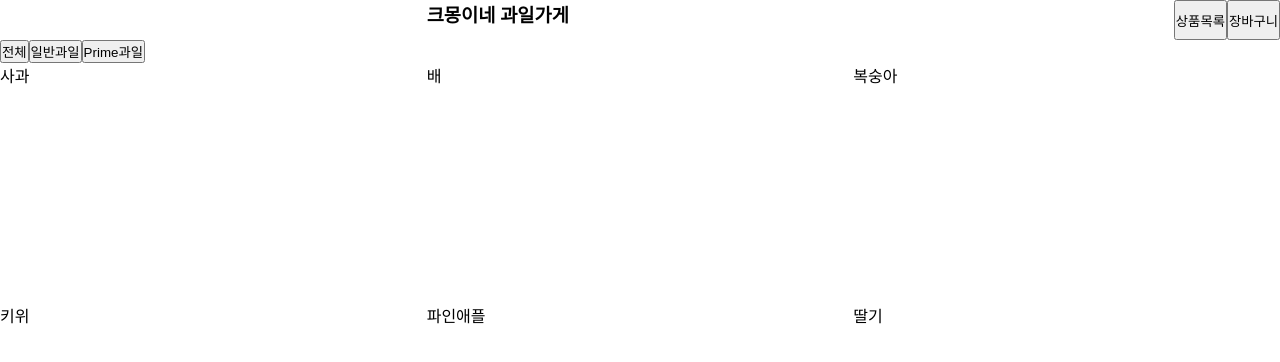
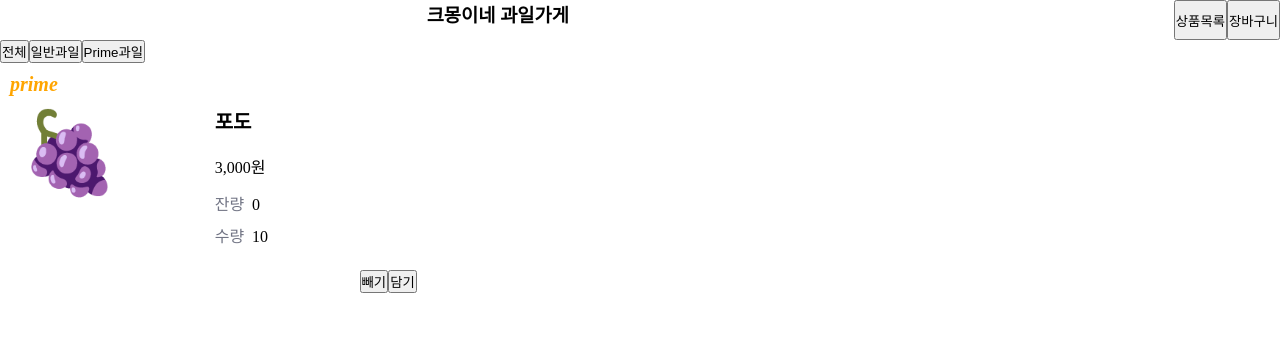
Before and after one commit to dongwook00/my-fruit-shop, a React (Create React App) app: page / in a window 1280 px wide. Shown: the top 362 px of the page. Built offline with nearby package versions, Linux system fonts and the light colour scheme.

Commit message:
add component: fruit

```diff
--- /dev/null
+++ b/src/components/FruitList/Fruit/Fruit.styles.ts
@@ -0,0 +1,46 @@
+import styled from 'styled-components';
+
+export const StyledFruit = styled.div`
+  padding: 1rem;
+  display: grid;
+  grid-template-rows: min-content 1fr min-content;
+  grid-template-columns: 1fr;
+
+  .type {
+    color: orange;
+    font-size: 2rem;
+    font-weight: 700;
+    font-style: italic;
+  }
+  .description {
+    padding: 1rem;
+    display: grid;
+    grid-template-rows: 100%;
+    grid-template-columns: 0.4fr 0.6fr;
+  }
+  .text {
+    margin-left: 4rem;
+    .name {
+      font-size: 2rem;
+      margin-bottom: 1.9rem;
+    }
+    .price {
+      font-size: 1.6rem;
+      margin-bottom: 1.3rem;
+    }
+  }
+  .picture {
+    font-size: 8rem;
+  }
+  .stock {
+    margin-bottom: 0.8rem;
+  }
+  .item {
+    color: #727585;
+    margin-right: 0.8rem;
+  }
+  .actions {
+    display: flex;
+    justify-content: end;
+  }
+`;
--- /dev/null
+++ b/src/components/FruitList/Fruit/Fruit.tsx
@@ -0,0 +1,30 @@
+import { StyledFruit } from './Fruit.styles';
+
+const Fruits: React.FC = () => {
+  return (
+    <StyledFruit>
+      <div className="type">prime</div>
+      <div className="description">
+        <div className="picture">🍇</div>
+        <div className="text">
+          <h5 className="name">포도</h5>
+          <div className="price">3,000원</div>
+          <div className="stock">
+            <span className="item">잔량</span>
+            <span className="value">0</span>
+          </div>
+          <div className="qty">
+            <span className="item">수량</span>
+            <span className="value">10</span>
+          </div>
+        </div>
+      </div>
+      <div className="actions">
+        <button className="btn">빼기</button>
+        <button className="btn">담기</button>
+      </div>
+    </StyledFruit>
+  );
+};
+
+export default Fruits;
--- a/src/components/FruitList/FruitsList.tsx
+++ b/src/components/FruitList/FruitsList.tsx
@@ -1,14 +1,10 @@
 import { StyledFruits } from './FruitsList.styles';
+import Fruit from './Fruit/Fruit';
 
 const Fruits: React.FC = () => {
   return (
     <StyledFruits>
-      <div>사과</div>
-      <div>배</div>
-      <div>복숭아</div>
-      <div>키위</div>
-      <div>파인애플</div>
-      <div>딸기</div>
+      <Fruit />
     </StyledFruits>
   );
 };
```
